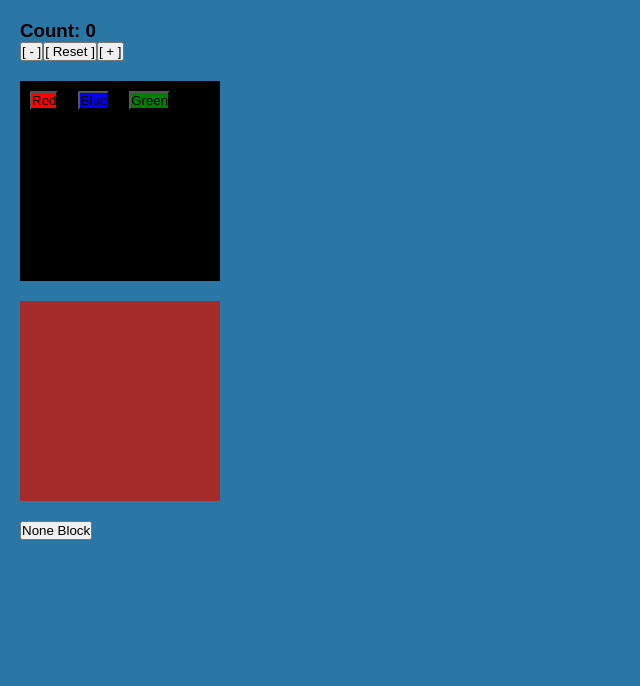
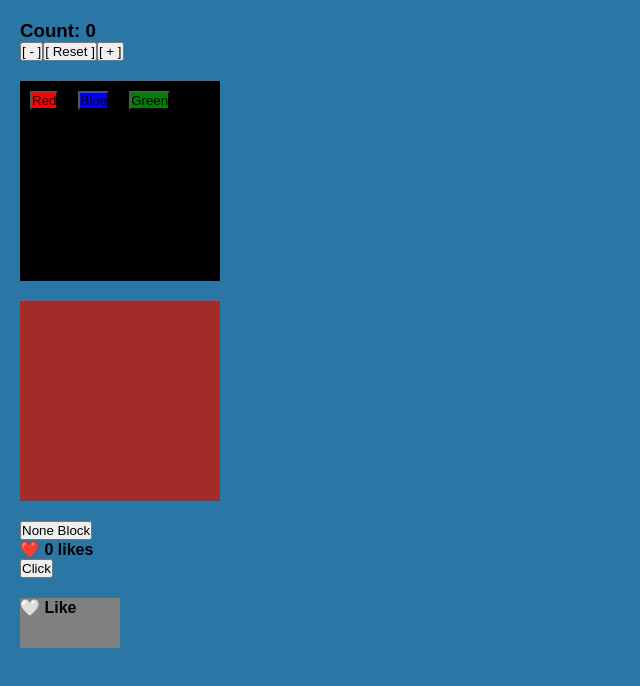
Before and after one commit to TruongTuanDung2001/React-learning, a React (Vite) app: page / in a window 1280 px wide. Shown: the top 686 px of the page, without its empty margins (0-640 px from the left). Built offline with nearby package versions, Linux system fonts and the light colour scheme.

Commit message:
Exp like

```diff
--- a/src/App.jsx
+++ b/src/App.jsx
@@ -2,7 +2,7 @@ import { Product, Status } from "./components/Product";
 import Header from "./components/Header";
 import Footer from "./components/Footer";
 import { useState } from "react"; //để sử dụng useState thay đổi và cập nhật dữ liệu trong react
-import { Counter, ChangeColor, ShowHideBlock } from "./components/expReact1";
+import { Counter, ChangeColor, ShowHideBlock, ChangeLike } from "./components/expReact1";
 
 function App() {
   const [count, setCount] = useState(0); //setCount để thay đổi count lưu lại sau khi chạy increase()
@@ -158,6 +158,9 @@ function ExpReact1() {
       {/* change display */}
       <ShowHideBlock />
 
+      {/* change like */}
+      <ChangeLike />
+
     </div>
 
   );
--- a/src/components/expReact1.jsx
+++ b/src/components/expReact1.jsx
@@ -51,9 +51,10 @@ function ChangeColor({ color, setBgColor }) {
   );
 }
 
+//Show/hide block
 function ShowHideBlock() {
   const [statusDisplay, setStatusDisplay] = useState("block");
-  const [text, setText] = useState("None Block")
+  const [text, setText] = useState("None Block");
   const exp3Style = {
     width: "200px",
     height: "200px",
@@ -63,23 +64,54 @@ function ShowHideBlock() {
   };
 
   function changeStatus() {
-    if(statusDisplay === 'block'){
-        setStatusDisplay("none");
-        setText('Show block')
-    }else{
-        setStatusDisplay("block");
-        setText('None Block')
+    if (statusDisplay === "block") {
+      setStatusDisplay("none");
+      setText("Show block");
+    } else {
+      setStatusDisplay("block");
+      setText("None Block");
     }
   }
-  return(
+  return (
     <div>
-        <div className="block" style={exp3Style}>
-
-        </div>
-        <button onClick={changeStatus}>{text}</button>
+      <div className="block" style={exp3Style}></div>
+      <button onClick={changeStatus}>{text}</button>
     </div>
-
-  )
+  );
 }
 
-export { Counter, ChangeColor, ShowHideBlock };
+//Favorite
+function ChangeLike() {
+  const [like, setLike] = useState(0);
+  function clickLike() {
+    setLike(like + 1);
+  }
+
+  //
+  let [resultClicked, setResultClicked] = useState(false)
+  function clickedLike(){
+        setResultClicked(!resultClicked)
+  }
+
+  return (
+    <div className="list_like">
+      <div className="likeBlock1">
+        <h4>❤️ {like} likes</h4>
+        <button onClick={clickLike}>Click</button>
+      </div>
+
+      <div className="likeBlock2" style={{ height: "50px", width: "100px", background: "gray", marginTop: "20px" }} onClick={clickedLike}>
+        {!resultClicked ?
+        (
+            <h4>🤍 Like</h4>
+        ):
+        (
+            <h4>❤️ Liked</h4>
+        )}
+
+      </div>
+    </div>
+  );
+}
+
+export { Counter, ChangeColor, ShowHideBlock, ChangeLike };
```
